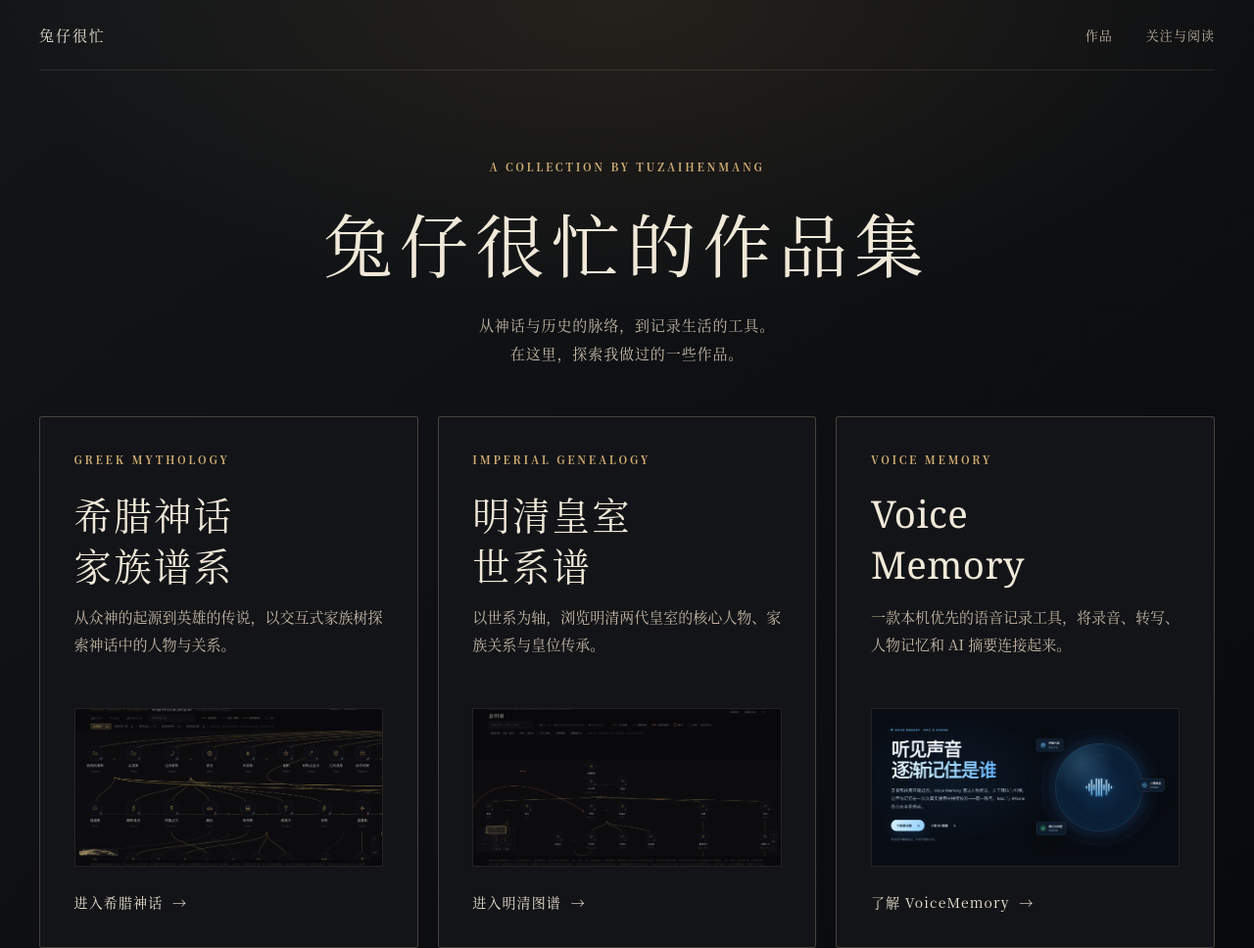
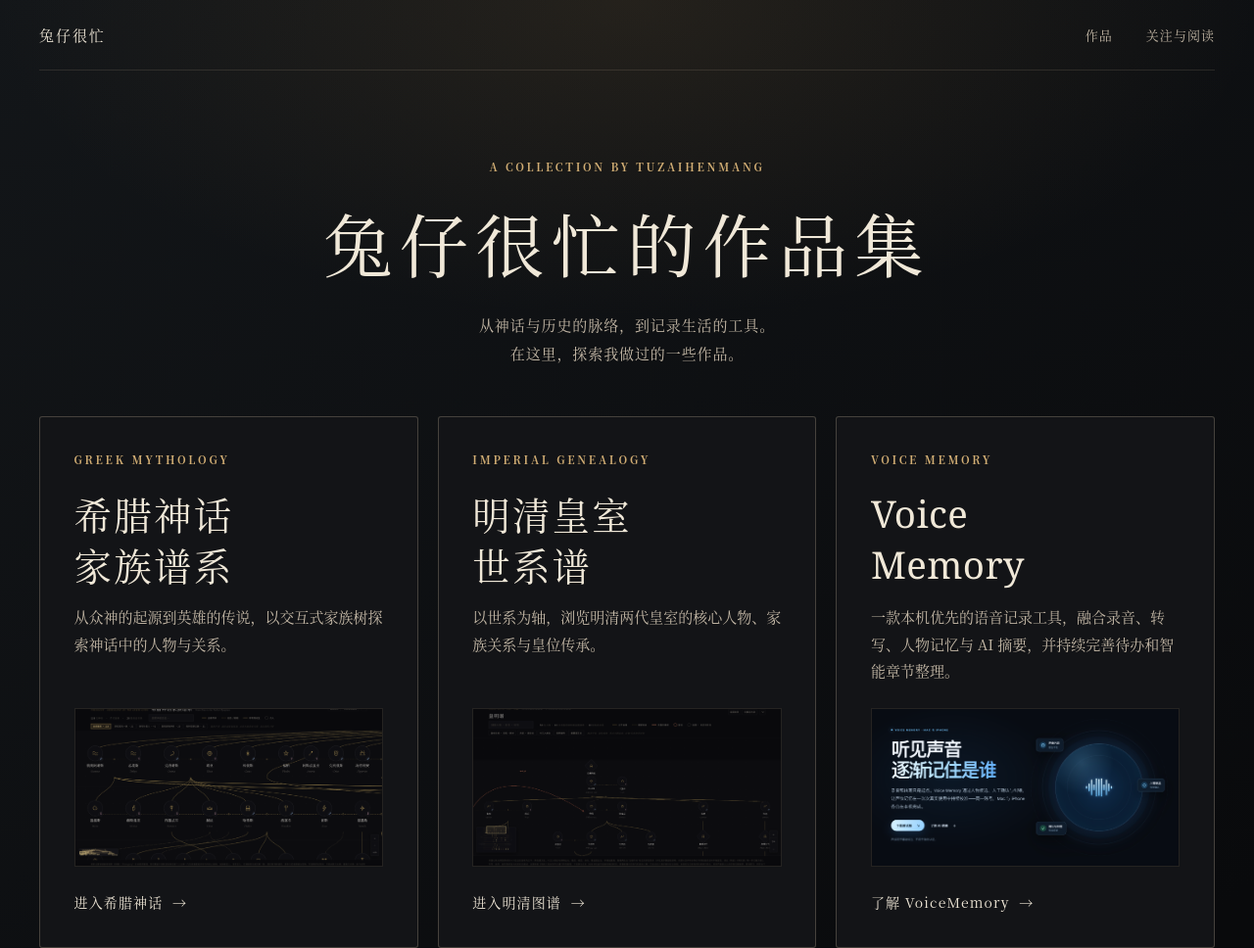
Before and after one commit to wyihao2010-code/portfolio, a plain HTML site: page index.html in a window 1280 px wide. Shown: the top 968 px of the page at 98% size. Drawn offline with Linux system fonts and the light colour scheme.

Commit message:
docs: refresh VoiceMemory portfolio introduction

```diff
--- a/index.html
+++ b/index.html
@@ -38,7 +38,7 @@
             <a class="work-link" href="https://wyihao2010-code.github.io/chinese-imperial-genealogy/">进入明清图谱 <span aria-hidden="true">→</span></a>
           </article>
           <article class="work-card voice">
-            <div class="work-copy"><p class="work-label">VOICE MEMORY</p><h2 lang="en">Voice<br>Memory</h2><p class="work-description">一款本机优先的语音记录工具，将录音、转写、人物记忆和 AI 摘要连接起来。</p></div>
+            <div class="work-copy"><p class="work-label">VOICE MEMORY</p><h2 lang="en">Voice<br>Memory</h2><p class="work-description">一款本机优先的语音记录工具，融合录音、转写、人物记忆与 AI 摘要，并持续完善待办和智能章节整理。</p></div>
             <div class="work-visual"><img src="assets/voicememory.png" alt="VoiceMemory 官网展示页面" loading="eager"></div>
             <a class="work-link" href="https://wyihao2010-code.github.io/VoiceMemory-website/">了解 VoiceMemory <span aria-hidden="true">→</span></a>
           </article>
```
